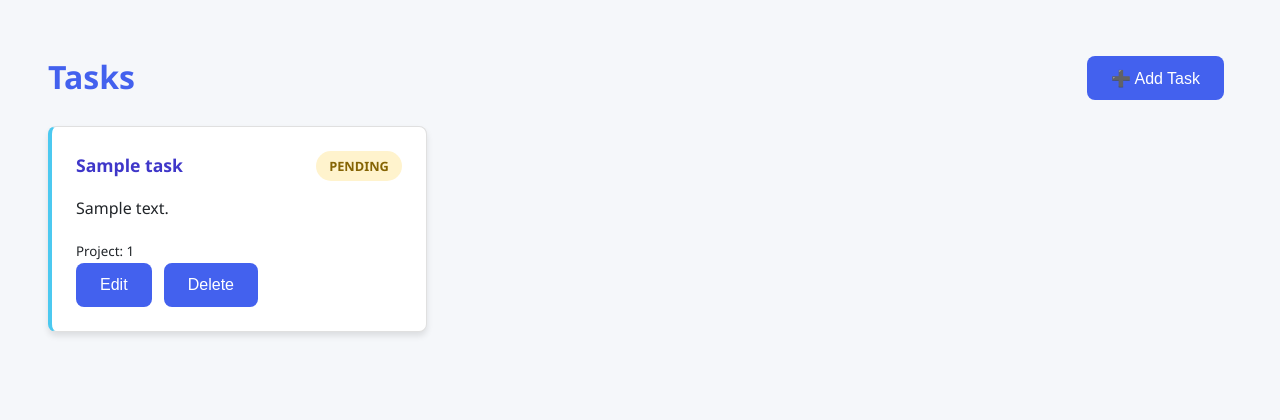
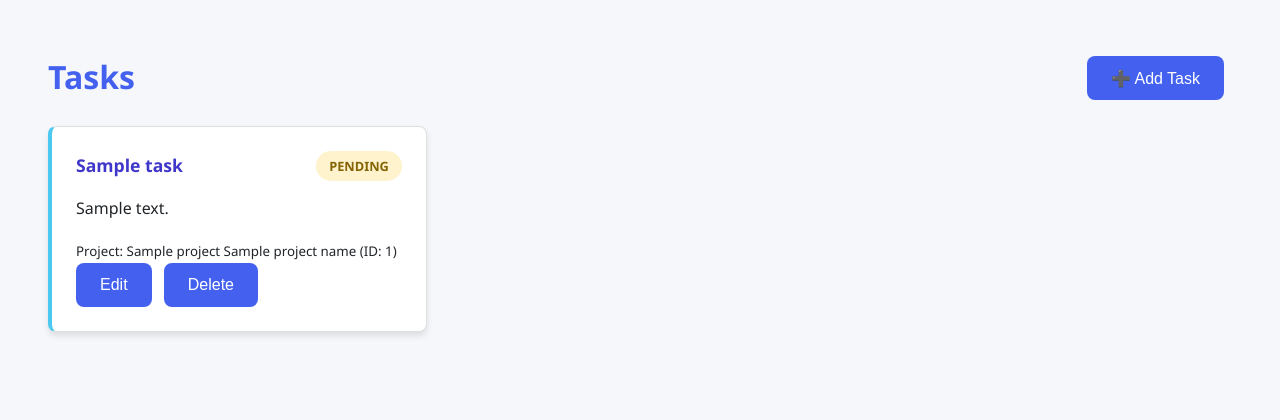
Before and after one commit to BartoszWeselak/micro-services, a FastAPI app: template api-gateway/templates/index.html in a window 1280 px wide. Shown: the part 404-824 px from the top of the page. Run offline with FastAPI, Linux system fonts and the light colour scheme; the template is opened without the code that fills it: most values are stand-ins (such as "Sample title", 1, 10 or a date in 2020).

Commit message:
Fix project display error

```diff
--- a/api-gateway/templates/index.html
+++ b/api-gateway/templates/index.html
@@ -234,10 +234,15 @@
                     {{ "Done" if task.is_done else "Pending" }}
                 </span>
                 <p>{{ task.description }}</p>
-                <small>
+               <small>
     Project:
     {% if task.project_id %}
-        {{ task.project_id }}
+        {% for project in projects %}
+         {% if project.id | int == task.project_id | int %}
+          {{ project.name }}
+    {% endif %}
+{% endfor %}
+        {{ project_name }} (ID: {{ task.project_id }})
     {% else %}
         <em>Unassigned</em>
     {% endif %}
```
